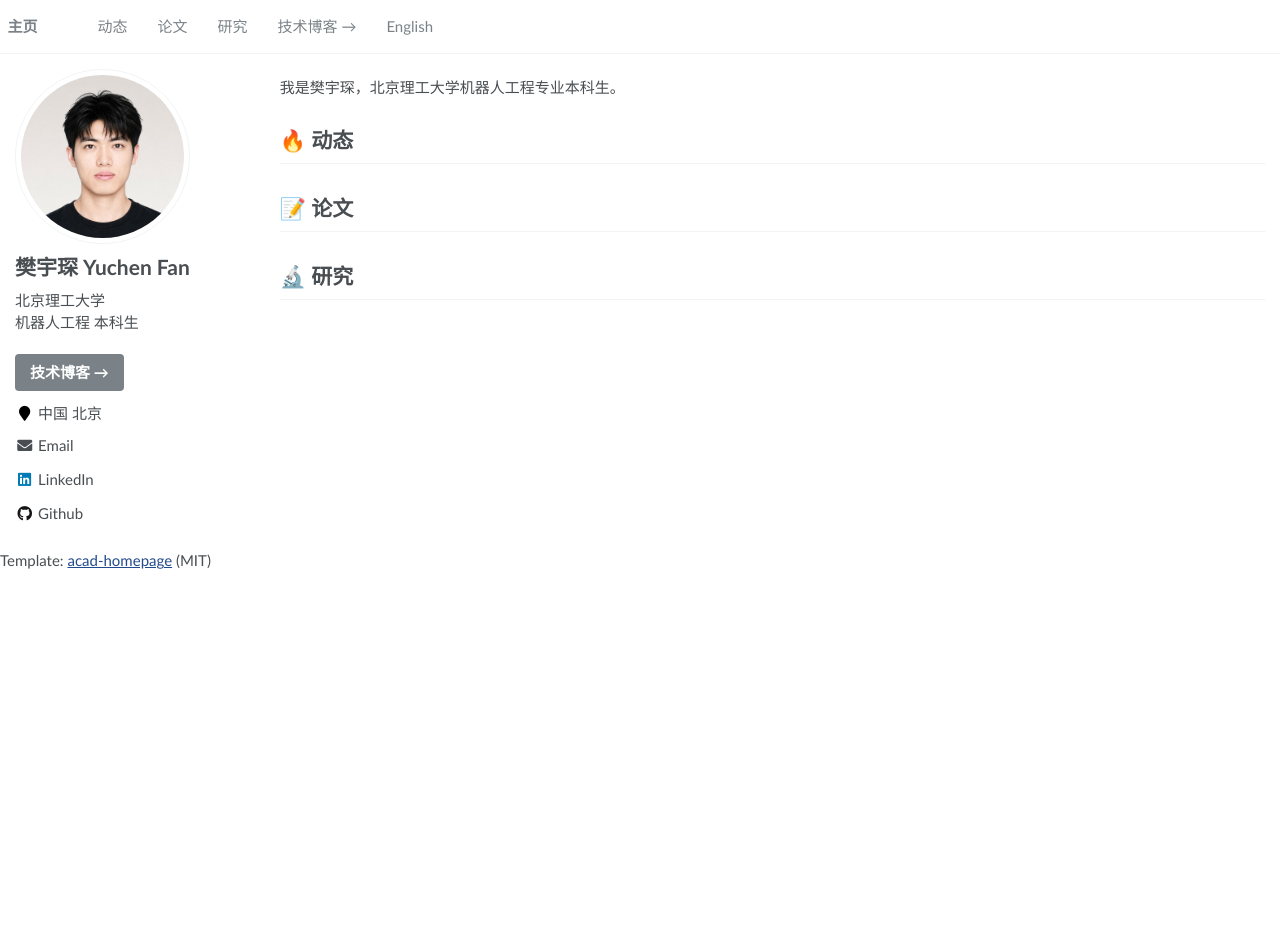
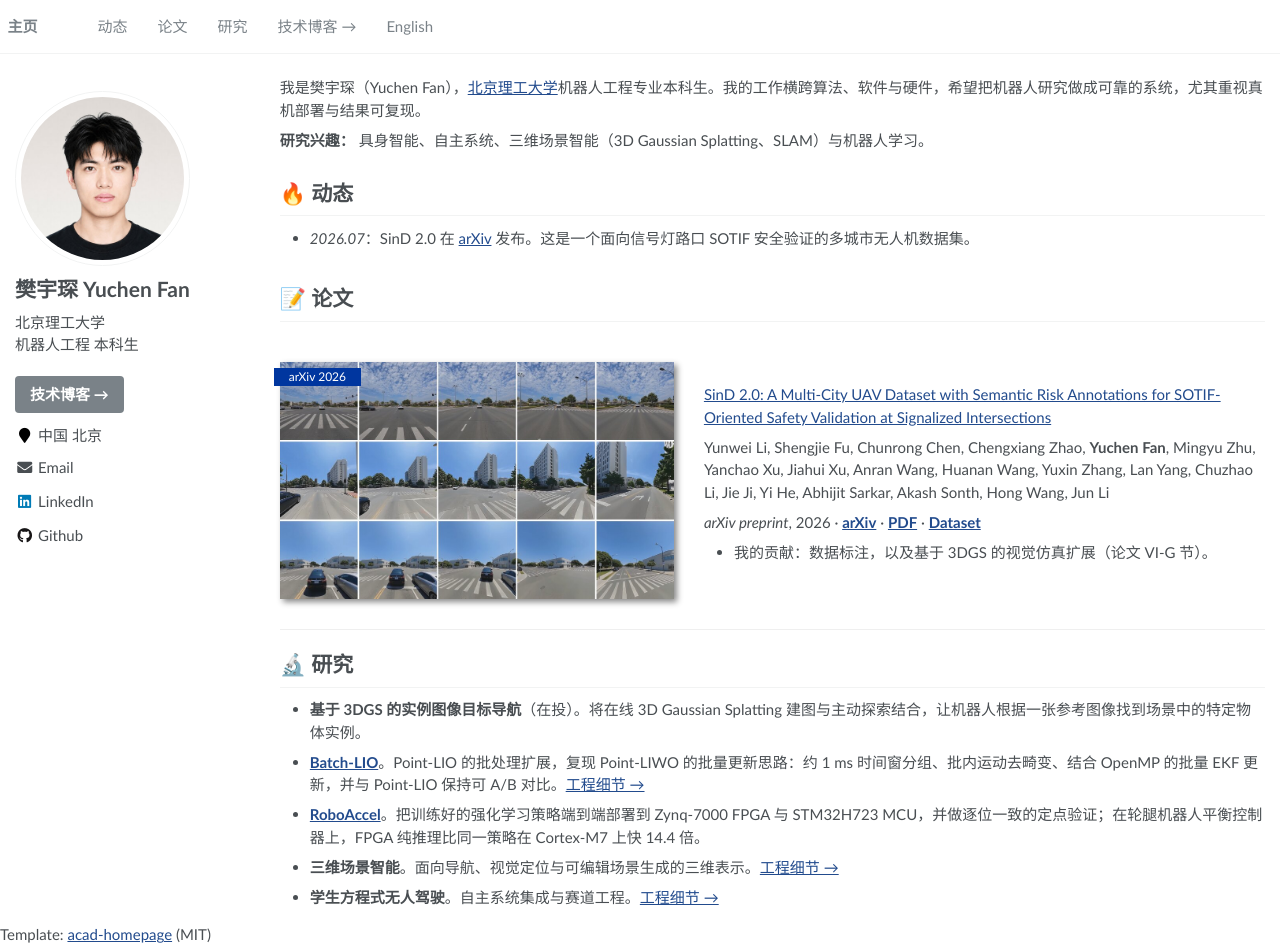
Before and after one commit to Functionhx/academic, a Jekyll site: the page built from _pages/about-zh.md, in a window 1280 px wide and 946 px high. Built offline with Jekyll 4.4.1, drawn with Linux system fonts in a browser that asks for light colours.

Commit message:
feat: Chinese academic page, mobile-safe sidebar, libsass pin
Co-Authored-By: Claude Opus 5 <noreply@anthropic.com>

```diff
--- a/Gemfile
+++ b/Gemfile
@@ -2,6 +2,7 @@ source "https://rubygems.org"
 
 gem "jekyll", "~> 4.4"
 gem "kramdown-parser-gfm"
+gem "jekyll-sass-converter", "~> 2.2"
 gem "csv"
 gem "logger"
 gem "base64"
--- a/_includes/author-profile.html
+++ b/_includes/author-profile.html
@@ -9,10 +9,9 @@
   <div class="author__content">
     <h3 class="author__name">{{ author.name }}</h3>
     {% if author.bio %}<p class="author__bio">{{ author.bio }}</p>{% endif %}
+    {% assign t = site.data.i18n[page.lang] %}
+    <p class="author__blog-link"><a id="tech-blog-link" class="btn btn--primary" href="{% if page.lang == 'zh' %}{{ site.links.blog_zh }}{% else %}{{ site.links.blog_en }}{% endif %}" target="_self">{{ t.tech_blog }}</a></p>
   </div>
-
-  {% assign t = site.data.i18n[page.lang] %}
-  <p><a id="tech-blog-link" class="btn btn--primary" href="{% if page.lang == 'zh' %}{{ site.links.blog_zh }}{% else %}{{ site.links.blog_en }}{% endif %}" target="_self">{{ t.tech_blog }}</a></p>
 
   <div class="author__urls-wrapper">
     <!-- <button class="btn btn--inverse">More Info & Contact</button> -->
--- a/_pages/about-zh.md
+++ b/_pages/about-zh.md
@@ -8,16 +8,39 @@ author_profile: true
 
 <span class='anchor' id='about-me'></span>
 
-我是樊宇琛，北京理工大学机器人工程专业本科生。
+我是樊宇琛（Yuchen Fan），[北京理工大学](https://www.bit.edu.cn/)机器人工程专业本科生。我的工作横跨算法、软件与硬件，希望把机器人研究做成可靠的系统，尤其重视真机部署与结果可复现。
+
+**研究兴趣：** 具身智能、自主系统、三维场景智能（3D Gaussian Splatting、SLAM）与机器人学习。
 
 <span class='anchor' id='news'></span>
 
 # 🔥 动态
 
+- _2026.07_：SinD 2.0 在 [arXiv](https://arxiv.org/abs/2607.16943) 发布。这是一个面向信号灯路口 SOTIF 安全验证的多城市无人机数据集。
+
 <span class='anchor' id='publications'></span>
 
 # 📝 论文
 
+<div class='paper-box'><div class='paper-box-image'><div><div class="badge">arXiv 2026</div><img src='{{ "/images/sind2-teaser.jpg" | relative_url }}' alt="SinD 2.0 基于 3DGS 的视觉仿真渲染出的自车视角画面" width="100%"></div></div>
+<div class='paper-box-text' markdown="1">
+
+[SinD 2.0: A Multi-City UAV Dataset with Semantic Risk Annotations for SOTIF-Oriented Safety Validation at Signalized Intersections](https://arxiv.org/abs/2607.16943)
+
+Yunwei Li, Shengjie Fu, Chunrong Chen, Chengxiang Zhao, **Yuchen Fan**, Mingyu Zhu, Yanchao Xu, Jiahui Xu, Anran Wang, Huanan Wang, Yuxin Zhang, Lan Yang, Chuzhao Li, Jie Ji, Yi He, Abhijit Sarkar, Akash Sonth, Hong Wang, Jun Li
+
+_arXiv preprint_, 2026 · [**arXiv**](https://arxiv.org/abs/2607.16943) · [**PDF**](https://arxiv.org/pdf/2607.16943) · [**Dataset**](https://github.com/SOTIF-AVLab/SinD)
+
+- 我的贡献：数据标注，以及基于 3DGS 的视觉仿真扩展（论文 VI-G 节）。
+</div>
+</div>
+
 <span class='anchor' id='research'></span>
 
 # 🔬 研究
+
+- **基于 3DGS 的实例图像目标导航**（在投）。将在线 3D Gaussian Splatting 建图与主动探索结合，让机器人根据一张参考图像找到场景中的特定物体实例。
+- **[Batch-LIO](https://github.com/Functionhx/Batch-LIO)**。Point-LIO 的批处理扩展，复现 Point-LIWO 的批量更新思路：约 1 ms 时间窗分组、批内运动去畸变、结合 OpenMP 的批量 EKF 更新，并与 Point-LIO 保持可 A/B 对比。[工程细节 →]({{ site.links.blog_zh }}projects/batch-lio/)
+- **[RoboAccel](https://github.com/Functionhx/RoboAccel)**。把训练好的强化学习策略端到端部署到 Zynq-7000 FPGA 与 STM32H723 MCU，并做逐位一致的定点验证；在轮腿机器人平衡控制器上，FPGA 纯推理比同一策略在 Cortex-M7 上快 14.4 倍。
+- **三维场景智能**。面向导航、视觉定位与可编辑场景生成的三维表示。[工程细节 →]({{ site.links.blog_zh }}research/3d-scene-intelligence/)
+- **学生方程式无人驾驶**。自主系统集成与赛道工程。[工程细节 →]({{ site.links.blog_zh }}projects/formula-student-driverless/)
```
Also changed, not shown: Gemfile.lock.
